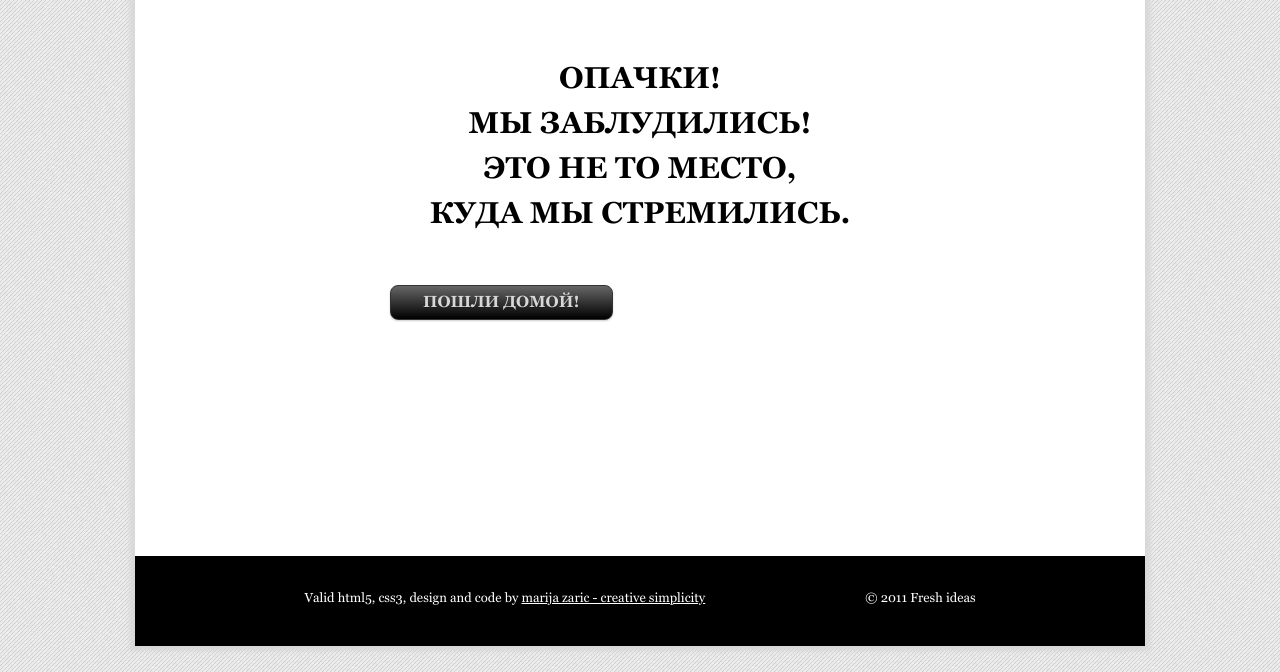
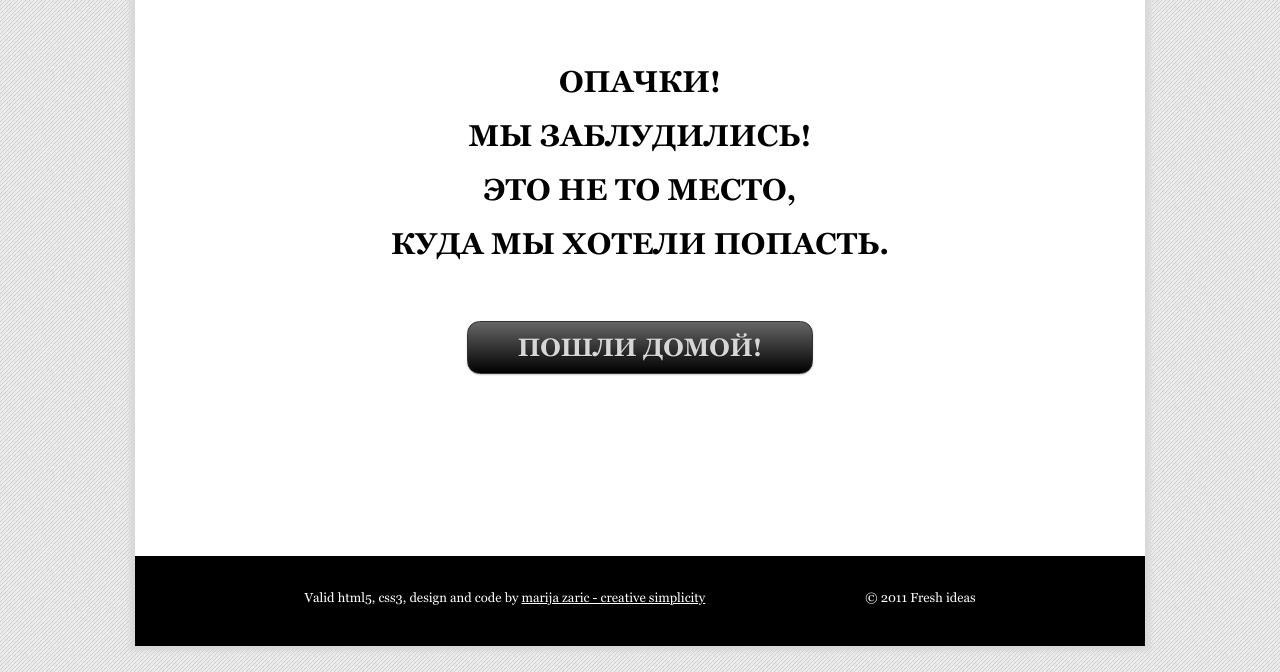
Before and after one commit to youngFrontendDeveloper/Fresh_ideas, a website: page 404.html in a window 1280 px wide. Shown: the part 128-800 px from the top of the page. Drawn offline with Linux system fonts and the light colour scheme; files whose address does not match are found by name.

Commit message:
Изменила внешний вид кнопки на странице 404.html

```diff
--- a/404.html
+++ b/404.html
@@ -47,9 +47,9 @@
       <section class="error-404">
         <p class="error-404__text text text--404">Опачки! <br>
           Мы заблудились! <br>
-          Это не то место, <br>куда мы стремились.</p>
+          Это не то место, <br>куда мы хотели попасть.</p>
 
-        <a class="error-404__link link button link--big" href="index.html">Пошли домой!</a>
+        <a class="button button--big" href="index.html">Пошли домой!</a>
 
       </section>
     </main>
--- a/source/less/button.less
+++ b/source/less/button.less
@@ -18,3 +18,11 @@
 .button:hover{
   background: #000000;
 }
+
+.button--big {
+  display: block;
+  text-align: center;
+  font-size: 25px;
+  font-weight: bold;
+  text-transform: uppercase;
+}
--- a/source/less/error-404.less
+++ b/source/less/error-404.less
@@ -1,4 +1,7 @@
 .error-404 {
+  display: flex;
+  flex-wrap: wrap;
+  justify-content: center;
   width: 500px;
   margin: 0 auto;
   margin-top: 50px;
@@ -7,7 +10,3 @@
 .error-404__text {
   margin-bottom: 50px;
 }
-
-.error-404__link {
-  margin: 0 auto;
-}
--- a/source/less/links.less
+++ b/source/less/links.less
@@ -43,14 +43,7 @@
   margin-right: 160px;
   color: @color-white;
   text-decoration: underline;
+  &:hover {
+    text-decoration: none;
+  }
 }
-
-.link--big {
-  display: block;
-  text-align: center;
-  font-size: 33px;
-  color: rgba(255, 51, 0, 0.89);
-  font-weight: bold;
-  text-transform: uppercase;
-
-}
--- a/source/less/text.less
+++ b/source/less/text.less
@@ -20,4 +20,5 @@
   font-size: 30px;
   font-weight: bold;
   text-transform: uppercase;
+  line-height: 1.8;
 }
```
Also changed, not shown: build/css/style.css, build/css/style.min.css, 1 other file.
